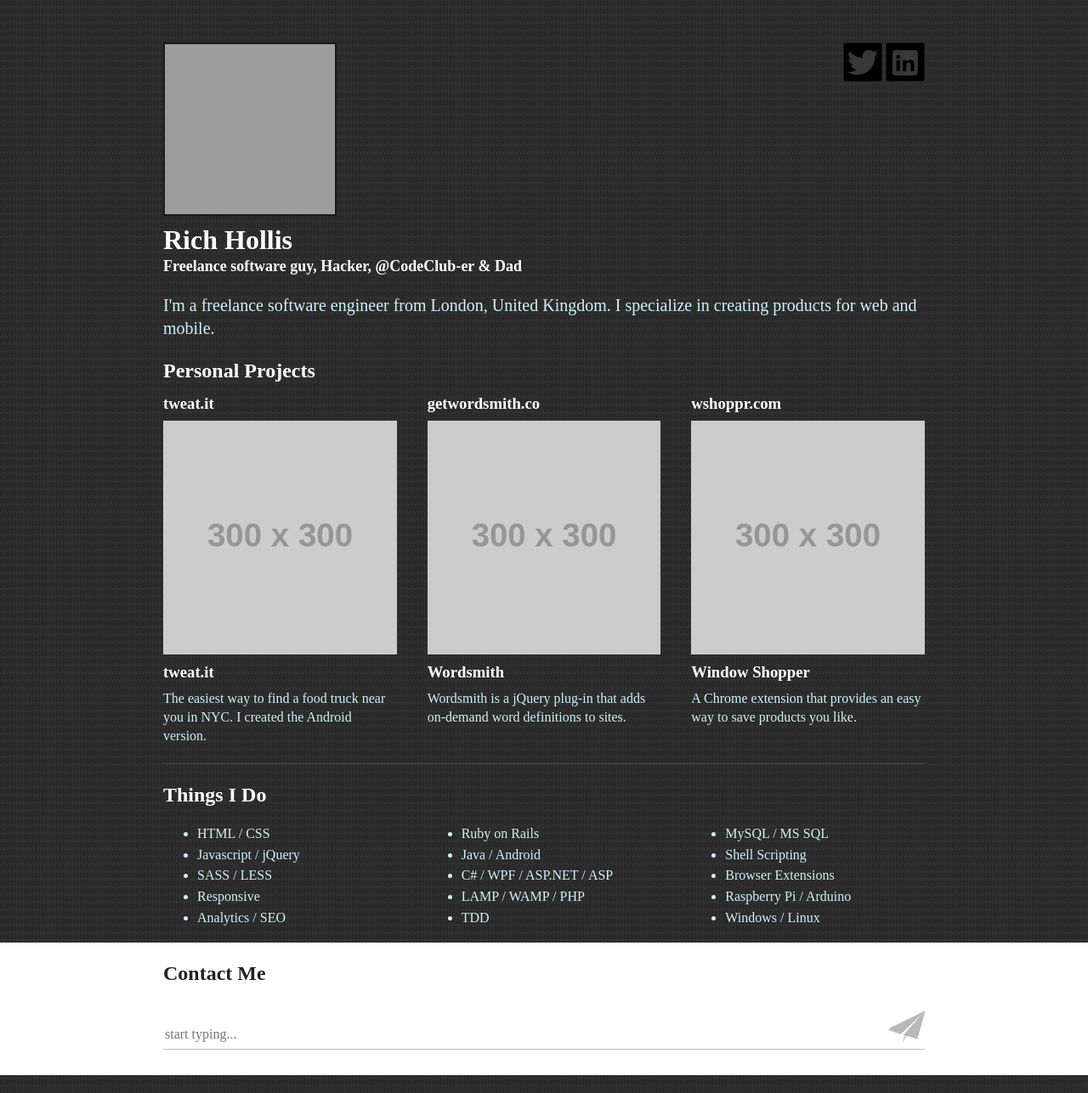
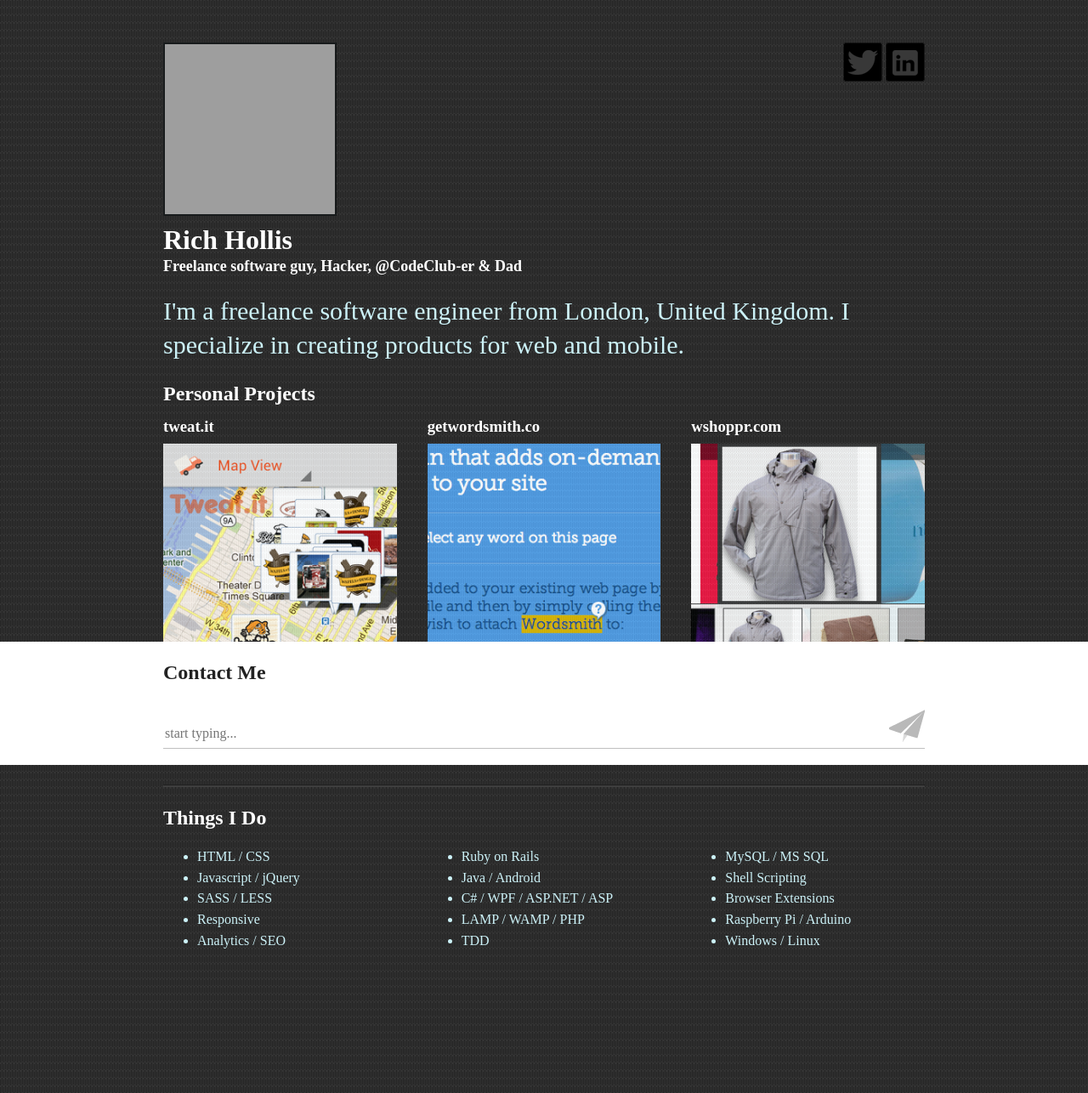
Before and after one commit to richhollis/website-responsive, a Jekyll site: the page built from index.html, in a window 1280 px wide. Shown: the whole page at 85% size. Built offline with Jekyll 4.4.1, drawn with Linux system fonts in a browser that asks for light colours; nearby versions of some CDN libraries; grey boxes are pictures that could not be loaded.

```diff
--- a/css/gridpak.css
+++ b/css/gridpak.css
@@ -47,7 +47,7 @@
         	padding:0 8px;
         }
 
-        .project IMG { max-width: 300px;}
+        .bio { font-size: 25px; }
 
         .title, .social { margin-top: 10px; }
 
@@ -55,11 +55,13 @@
         .title-block-full-container { display: block;}
 
         .content-black { margin: 0 auto; text-align: left; max-width: 779px; }
-        .container-white { background-color: white; }
         .content-white { margin: 0 auto; max-width: 779px; }
 
 
-        .project { text-align: center;}
+        .project { text-align: center; }
+        .project IMG { max-width: 300px;}
+        .project-container { max-width: 300px; margin: 0 auto;}
+        .project .sub { font-size: 19px;}
         .projects.divider { display: none;}
 
         .col.things UL { margin:0;}
@@ -106,6 +108,8 @@
         	padding:0 12px;
         }
 
+        .bio { font-size: 24.5px; }
+
         .title, .social { margin-top: 20px; }
 
         .project img { width: 100%; }
@@ -114,7 +118,6 @@
         .smallest.col.project.divider { display: none;}
 
         .content-black { margin: 0 auto; text-align: left; max-width: 919px; }
-        .container-white { background-color: white; }
         .content-white { margin: 0 auto; max-width: 919px; }
 
         .span_1 {
@@ -180,7 +183,10 @@
         	padding:0 12px;
         }
 
+        .bio { font-size: 30px; }
+
         .project img { width: 100%;}
+        .project .sub { font-size: 18px;}
 
         .title, .social { margin-top: 50px; }
 
@@ -188,7 +194,6 @@
         .smallest.col.project.divider { display: none;}
 
         .content-black { margin: 0 auto; text-align: left; max-width: 920px;}
-        .container-white { background-color: white; }
         .content-white { margin: 0 auto; max-width: 920px; }
 
         .span_1 {
--- a/css/site.css
+++ b/css/site.css
@@ -3,6 +3,10 @@ h1, h2, h3, h4, div, p, input { font-family: "museo-slab"; color: #ccf2f8; }
 h1, h2, h3, h4 { color: white;}
 
 a { color: #ccf2f8;}
+
+.container-white { background-color: white; }
+.container-white { height: 145px; position: fixed; left: 0; bottom: 0px; width: 100%; }
+.push { height: 150px }
 
 .title-block { display: inline-block; }
 .title-block-full { margin-top: 10px; }
@@ -14,7 +18,7 @@ a { color: #ccf2f8;}
 
 .brand { margin-right: 10px; border: 2px solid #181b1c;}
 
-.bio { margin-top: 20px; margin-bottom: 20px; font-size: 20px; line-height: 135%; font-weight: 100;}
+.bio { margin-top: 20px; margin-bottom: 20px; font-size: 30px; line-height: 135%; font-weight: 100;}
 
 .social { text-align: right; }
 
--- a/index.html
+++ b/index.html
@@ -47,12 +47,14 @@ skills: [
   <div class="row">
   {% for post in site.posts %}
     <div class="col project">
-      <h3><a href="{{post.site-url}}">{{ post.url-title }}</a></h3>
-      <a href="{{post.site-url}}"><img src="{{ post.image }}" alt="{{ post.title}} sample image" /></a>
-      <h3 class="sub">{{ post.title }}</h3>
-      <p class="sub">{{ post.desc }}</p>
+      <div class="project-container">
+        <h3><a href="{{post.site-url}}">{{ post.url-title }}</a></h3>
+        <a href="{{post.site-url}}"><img src="{{ post.image }}" alt="{{ post.title}} sample image" /></a>
+        <h3 class="sub">{{ post.title }}</h3>
+        <p class="sub">{{ post.desc }}</p>
+      </div>
+      <div class="smallest col project divider">&nbsp;</div>
     </div>
-    <div class="smallest col project divider">&nbsp;</div>
     {% endfor %}
   </div>
 
@@ -91,8 +93,10 @@ skills: [
   </div>
 </div> <!-- content-black -->
 
+<div class="push">&nbsp;</div>
+
 <div class="clearfix container-white">
-  <div class="content-white">
+  <div class="content-white" style="background-color:white">
     <div class="row contact-row">
       <div class="col contact">
         <h2>Contact Me</h2>
```
Also changed, not shown: _posts/2012-06-01-wshoppr.md (+1 -1 lines), _posts/2012-06-02-wordsmith.md (+1 -1 lines), _posts/2012-06-03-tweat-it.md (+1 -1 lines), img/TweatIt.png (added), img/Wordsmith.png (added), img/Wshoppr.png (added).
